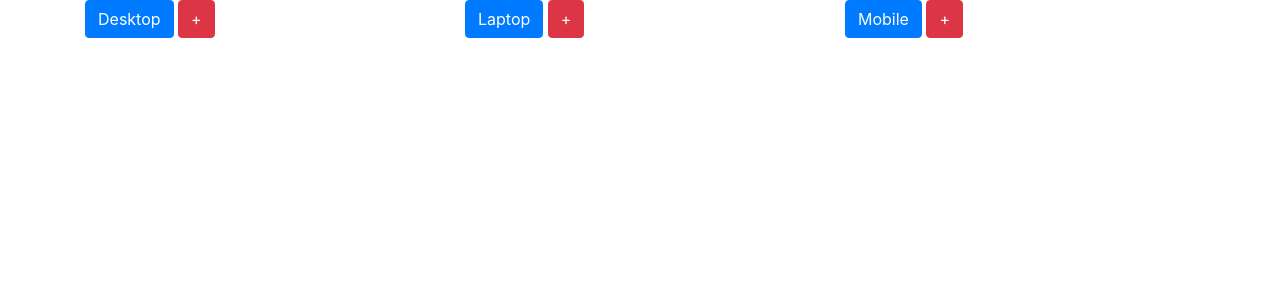
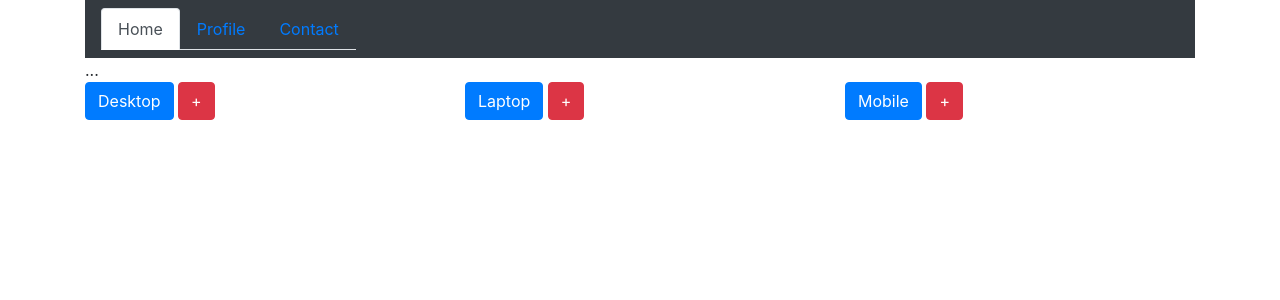
Before and after one commit to kenmugy/django-ims, a Django app: template inventory/templates/inventory/index.html in a window 1280 px wide. Shown: the top 300 px of the page. Run offline with Django 3.2, Linux system fonts and the light colour scheme; the template is opened without the code that fills it, so the values that code supplies are empty; parts of the project's set-up code (start-up, migrations or seed data) failed here and were passed over; some libraries are stand-ins or nearby versions.

Commit message:
Add Navbar to base

```diff
--- a/inventory/templates/inventory/base.html
+++ b/inventory/templates/inventory/base.html
@@ -12,7 +12,69 @@
   </head>
   <body>
     <!-- nav goes here -->
-    <div class="container">{% block content %} {% endblock %}</div>
+    <div class="container">
+      <nav class="navbar navbar-dark bg-dark">
+        <div class="nav nav-tabs" id="nav-tab" role="tablist">
+          <a
+            class="nav-item nav-link active"
+            id="nav-home-tab"
+            data-toggle="tab"
+            href="#nav-home"
+            role="tab"
+            aria-controls="nav-home"
+            aria-selected="true"
+            >Home</a
+          >
+          <a
+            class="nav-item nav-link"
+            id="nav-profile-tab"
+            data-toggle="tab"
+            href="#nav-profile"
+            role="tab"
+            aria-controls="nav-profile"
+            aria-selected="false"
+            >Profile</a
+          >
+          <a
+            class="nav-item nav-link"
+            id="nav-contact-tab"
+            data-toggle="tab"
+            href="#nav-contact"
+            role="tab"
+            aria-controls="nav-contact"
+            aria-selected="false"
+            >Contact</a
+          >
+        </div>
+      </nav>
+      <div class="tab-content" id="nav-tabContent">
+        <div
+          class="tab-pane fade show active"
+          id="nav-home"
+          role="tabpanel"
+          aria-labelledby="nav-home-tab"
+        >
+          ...
+        </div>
+        <div
+          class="tab-pane fade"
+          id="nav-profile"
+          role="tabpanel"
+          aria-labelledby="nav-profile-tab"
+        >
+          ...
+        </div>
+        <div
+          class="tab-pane fade"
+          id="nav-contact"
+          role="tabpanel"
+          aria-labelledby="nav-contact-tab"
+        >
+          ...
+        </div>
+      </div>
+      {% block content %} {% endblock %}
+    </div>
 
     <script
       src="{% static 'inventory/bootstrap.min.js' %}"
```
